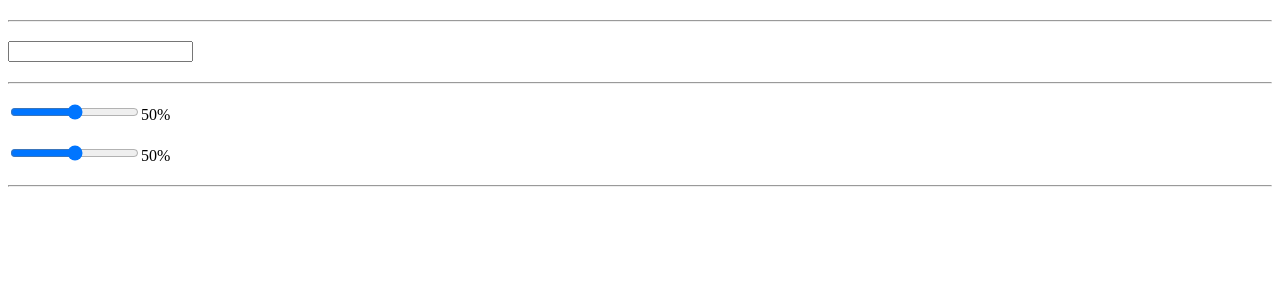
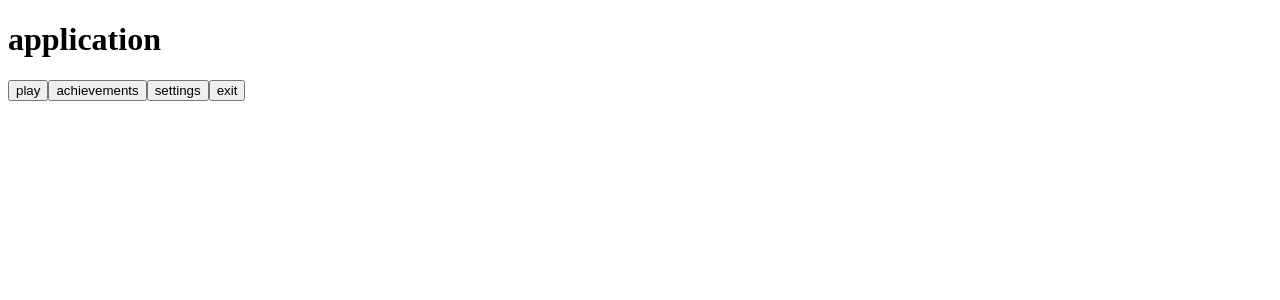
Before and after one commit to Impirs/Razvivashka, a React (Vite) app in the folder react-refactor/: page / in a window 1280 px wide. Shown: the top 300 px of the page. Built offline with nearby package versions, Linux system fonts and the light colour scheme.

Commit message:
Basic routing and main page

```diff
--- a/react-refactor/package.json
+++ b/react-refactor/package.json
@@ -75,6 +75,7 @@
   "dependencies": {
     "react": "^19.1.0",
     "react-dom": "^19.1.0",
+    "react-router-dom": "^7.5.1",
     "sass": "^1.86.3",
     "scss": "^0.2.4"
   },
--- a/react-refactor/src/App.jsx
+++ b/react-refactor/src/App.jsx
@@ -1,16 +1,34 @@
 import React from "react";
+import './styles/icons.module.css';
+
+import { BrowserRouter as Router, Routes, Route } from 'react-router-dom';
 import AchievementPage from "./components/pages/achievements/ach_page";
 import CatalogPage from "./components/pages/catalog/ctg_page";
 import SettingsPage from "./components/pages/settings/stg_page";
-import './styles/icons.module.css';
+import HomePage from "./components/pages/Menu";
+
+import MainLayout from "./components/layouts/primary";
+import SecondaryLayout from "./components/layouts/secondary";
 
 function App() {
-    // <AchievementPage />
-    // <CatalogPage />
     return (
-        <div className="test-instrument">
-            <SettingsPage />
-        </div>
+        <Router>
+            <Routes>
+                <Route element={<MainLayout />}>
+                    <Route path="/" element={ <HomePage /> } />
+                </Route>
+                <Route element={<SecondaryLayout/>}>
+                    <Route path="/catalog" element={ <CatalogPage/> } />
+                    {/* <Route path="/catalog/:gameID" element={ <Container /> } /> */}
+                </Route>
+                <Route element={<SecondaryLayout/>}>
+                    <Route path="/settings" element={ <SettingsPage/> } />
+                </Route>
+                <Route element={<SecondaryLayout/>}>
+                    <Route path="/achievements" element={ <AchievementPage/> } />
+                </Route>
+            </Routes>
+        </Router>
     );
 }
 
--- /dev/null
+++ b/react-refactor/src/components/buttons/nav_btn.jsx
@@ -0,0 +1,11 @@
+import React from "react";
+
+function NavButton({ value, onClick }) {
+    return (
+        <button className="nav-button" onClick={onClick}>
+            {value}
+        </button>
+    );
+}
+
+export default NavButton;
--- /dev/null
+++ b/react-refactor/src/components/layouts/primary.jsx
@@ -0,0 +1,11 @@
+import { Outlet } from 'react-router-dom'
+
+const MainLayout = () => {
+    return (
+        <div className='main-layout'>
+            <Outlet />
+        </div>
+    )
+}
+
+export default MainLayout;
--- /dev/null
+++ b/react-refactor/src/components/layouts/secondary.jsx
@@ -0,0 +1,11 @@
+import { Outlet } from 'react-router-dom'
+
+const SecondaryLayout = () => {
+    return (
+        <div className='secondary-layout'>
+            <Outlet />
+        </div>
+    )
+}
+
+export default SecondaryLayout;
--- /dev/null
+++ b/react-refactor/src/components/pages/menu.jsx
@@ -0,0 +1,60 @@
+import React, { useEffect, useState } from "react";
+import { useNavigate } from "react-router-dom";
+import NavButton from "../buttons/nav_btn";
+import usei18n from "../../hooks/usei18n";
+
+function HomePage() {
+    const { t } = usei18n();
+const navigate = useNavigate(); // Хук для навигации
+
+    const [translations, setTranslations] = useState({
+        application: "",
+        play: "",
+        achievements: "",
+        settings: "",
+        exit: "",
+    });
+
+    useEffect(() => {
+        const fetchTranslations = async () => {
+            if (!t) return;
+
+            try {
+                const application = await t("application");
+                const play = await t("play");
+                const achievements = await t("achievements");
+                const settings = await t("settings");
+                const exit = await t("exit");
+
+                setTranslations({
+                    application,
+                    play,
+                    achievements,
+                    settings,
+                    exit,
+                });
+            } catch (error) {
+                console.error("Error fetching translations:", error);
+            }
+        };
+
+        fetchTranslations();
+    }, [t]);
+
+    const handlePlayClick = () => navigate("/catalog"); // Переход на страницу каталога
+    const handleAchievementsClick = () => navigate("/achievements"); // Переход на страницу достижений
+    const handleSettingsClick = () => navigate("/settings"); // Переход на страницу настроек
+    const handleExitClick = () => window.electronAPI.quitApp(); // Закрытие приложения
+
+    return (
+        <div className="home-page">
+                        <h1>{translations.application}</h1>
+            <NavButton key={"play"} value={translations.play} onClick={handlePlayClick} />
+            <NavButton key={"achievements"} value={translations.achievements} onClick={handleAchievementsClick} />
+            <NavButton key={"settings"} value={translations.settings} onClick={handleSettingsClick} />
+            <NavButton key={"exit"} value={translations.exit} onClick={handleExitClick} />
+        </div>
+    );
+}
+
+export default HomePage;
--- a/react-refactor/src/components/pages/settings/stg_page.jsx
+++ b/react-refactor/src/components/pages/settings/stg_page.jsx
@@ -1,4 +1,5 @@
 import React, { useEffect, useState } from "react";
+
 import TextInput from "../../inputs/input";
 import DropdownMenu from "../../inputs/dropdown";
 import Slider from "../../inputs/slider";
@@ -34,10 +35,9 @@ function SettingsPage() {
 
     useEffect(() => {
         const fetchTranslations = async () => {
-            if (!t || !lang) return; // Проверяем, что t и lang готовы
+            if (!t || !lang) return;
 
             try {
-                // Запрашиваем переводы
                 const generalSettings = await t("general_settings");
                 const player = await t("player");
                 const name = await t("name");
@@ -49,7 +49,6 @@ function SettingsPage() {
                 const gameEffects = await t("volume_effects");
                 const gameplaySettings = await t("gameplay_settings");
 
-                // Запрашиваем переводы для игр и их настроек
                 const gameTitles = {};
                 for (const [gameKey, settings] of Object.entries(game_settings || {})) {
                     const gameTitle = await t(`game_${gameKey}`);
@@ -64,7 +63,6 @@ function SettingsPage() {
                     }
                 }
 
-                // Устанавливаем переводы в состояние
                 setTranslations({
                     generalSettings,
                     username,
--- a/react-refactor/src/hooks/useStorage.jsx
+++ b/react-refactor/src/hooks/useStorage.jsx
@@ -48,6 +48,7 @@ export default function useStorage() {
             console.error("Error trying to set new username:", error);
         }
     };
+
     // functions changing settings data
     const changeVolume = (key, value) => {
         try {
```
Also changed, not shown: react-refactor/src/components/layouts/game_central.jsx (added), react-refactor/src/components/layouts/game_large.jsx (added), 2 other files (tests, documents, lock files or other folders).
